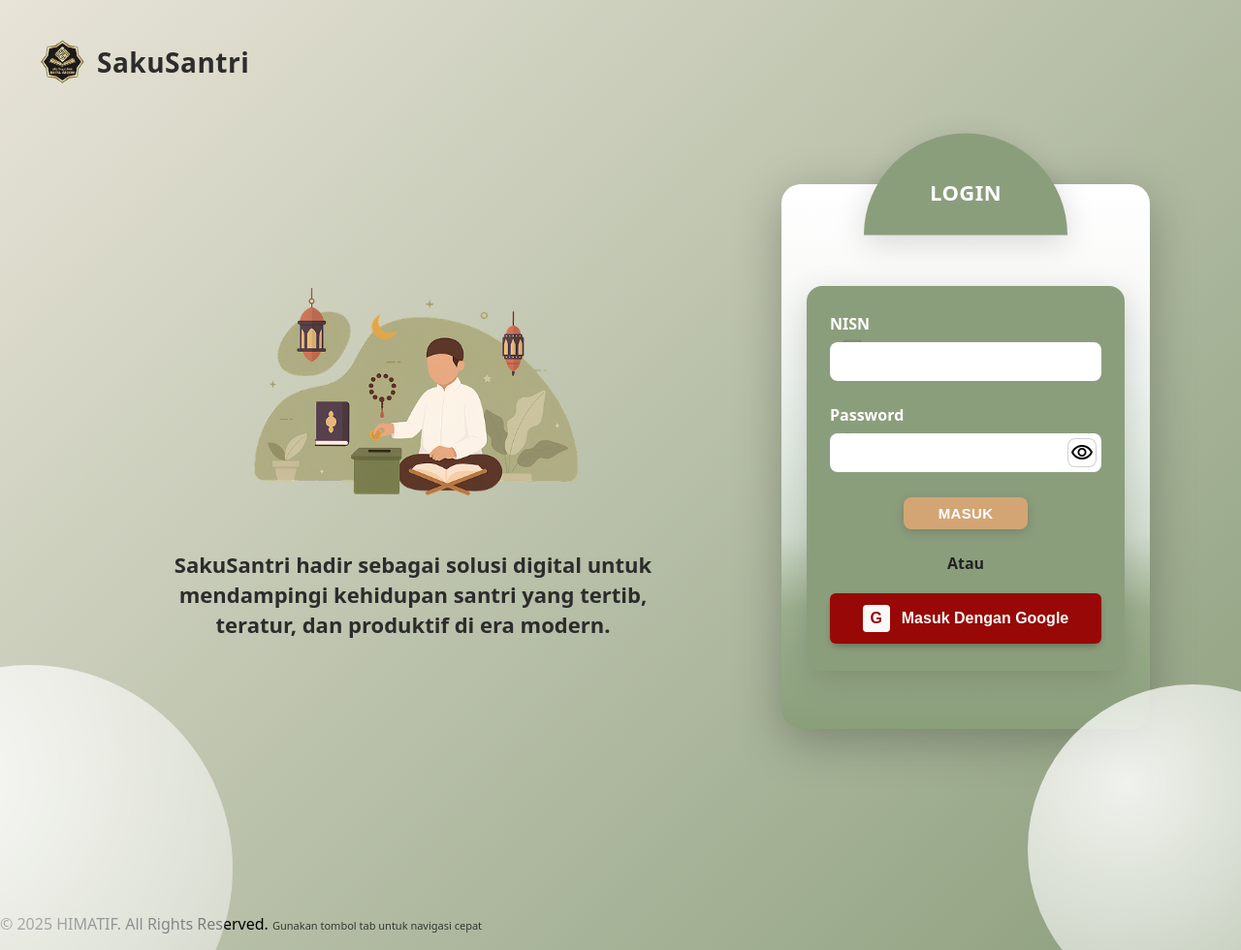
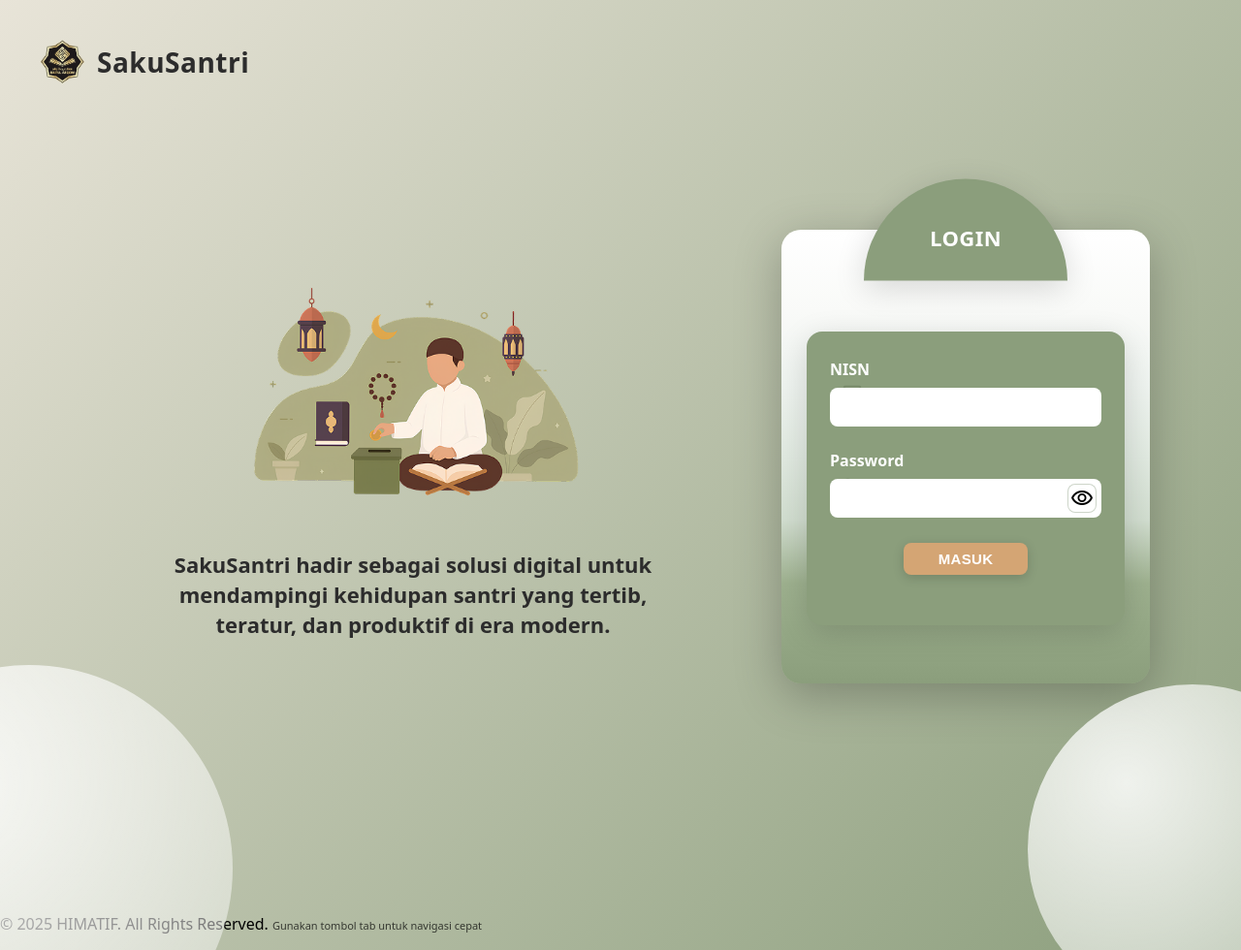
Before and after one commit to Atnan49/penelitian_sakusantri, a PHP site: page /saku_santri/ in a window 1280 px wide. Shown: the whole page at 97% size. Run offline with PHP 8.4, Linux system fonts and the light colour scheme; data comes from the database, SQL or seed files in the repository.

Commit message:
chore: remove Google login button

```diff
--- a/public/index.php
+++ b/public/index.php
@@ -83,23 +83,7 @@ require_once __DIR__ . "/../src/includes/header.php";
             <button type="submit" class="btn-masuk">MASUK</button>
           </form>
 
-          <?php
-            $googleReady = (defined('GOOGLE_CLIENT_ID') && defined('GOOGLE_CLIENT_SECRET')
-              && GOOGLE_CLIENT_ID !== 'YOUR_GOOGLE_CLIENT_ID.apps.googleusercontent.com'
-              && GOOGLE_CLIENT_SECRET !== 'YOUR_GOOGLE_CLIENT_SECRET');
-          ?>
-          <div class="divider">Atau</div>
-          <?php if($googleReady): ?>
-            <a href="<?php echo url('google_oauth.php'); ?>" class="btn-google" style="text-decoration:none;">
-              <span class="google-icon">G</span>
-              <span>Masuk Dengan Google</span>
-            </a>
-          <?php else: ?>
-            <button type="button" class="btn-google" disabled title="Google OAuth belum dikonfigurasi">
-              <span class="google-icon">G</span>
-              <span>Masuk Dengan Google</span>
-            </button>
-          <?php endif; ?>
+          <!-- Google login removed per request -->
         </div>
       </div>
     </div>
```
